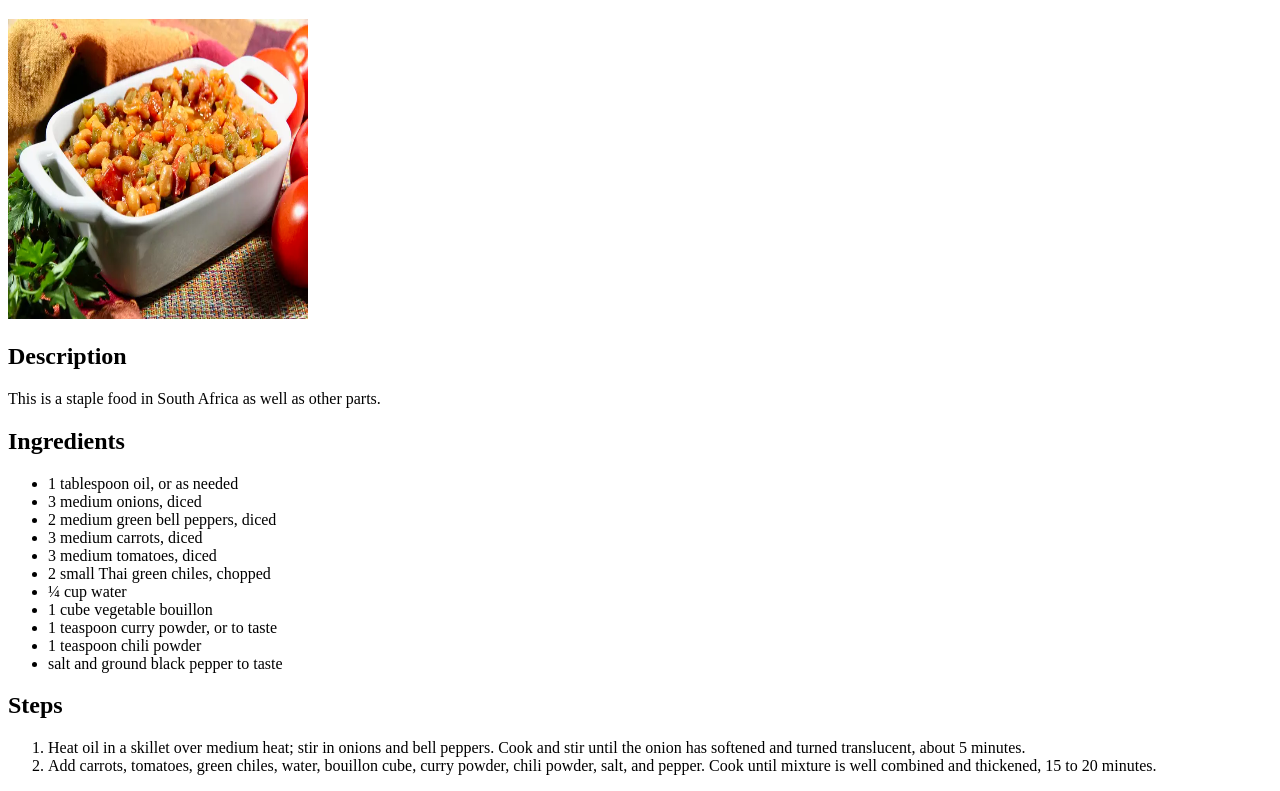
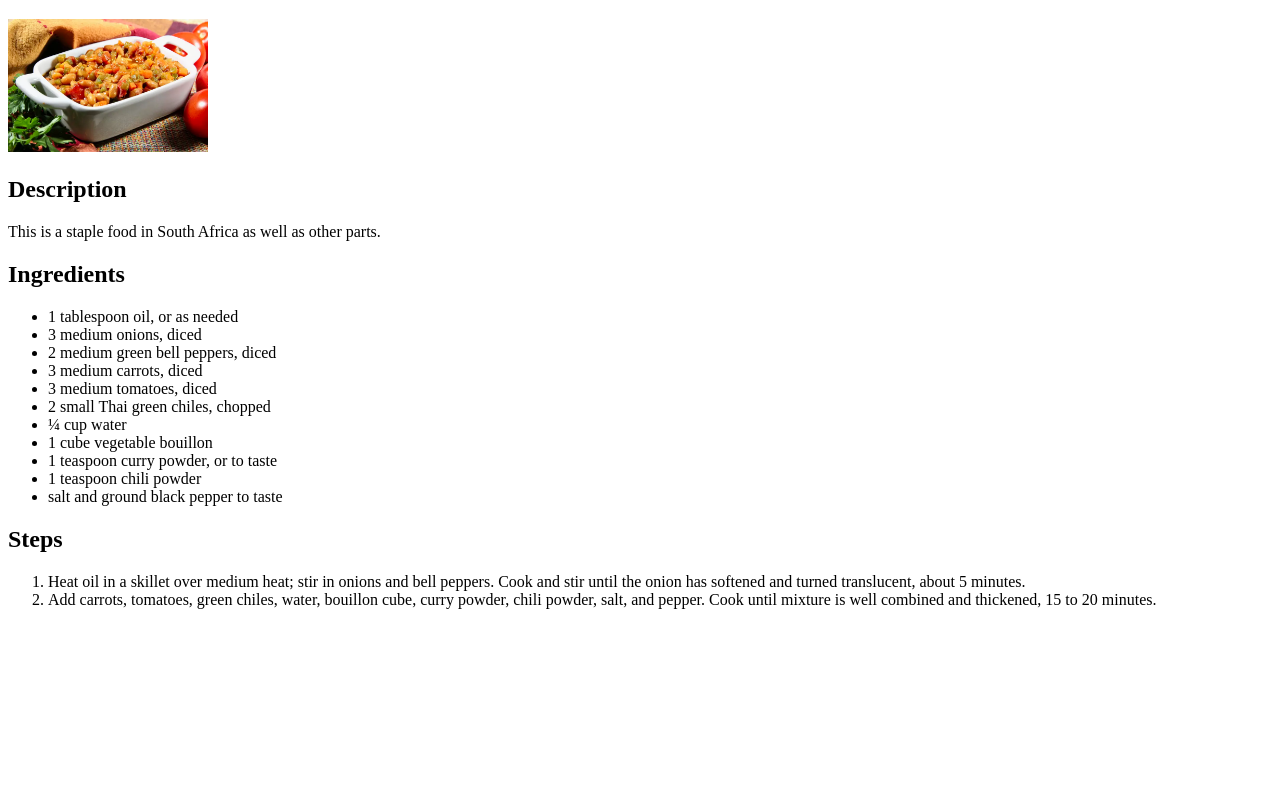
Before and after one commit to ulrichmabou/odin-recipes, a plain HTML site: page recipes/chakalaka.html in a window 1280 px wide. Shown: the part 61-852 px from the top of the page. After the commit the page ends 800 px from the top, so only its background shows below. Drawn offline with Linux system fonts and the light colour scheme.

Commit message:
style: adjust images' aspect ratio on all recipe pages

```diff
--- a/recipes/chakalaka.html
+++ b/recipes/chakalaka.html
@@ -10,8 +10,8 @@
     <img
       src="../assets/chakalaka.jpg"
       alt="chakalaka served in a bowl and dressed on a table"
-      width="300"
-      height="300"
+      width="200"
+      height="auto"
     />
     <h2>Description</h2>
     <p>This is a staple food in South Africa as well as other parts.</p>
```
Also changed, not shown: recipes/hotsauce.html (+2 -2 lines), recipes/jollofrice.html (+2 -2 lines).
